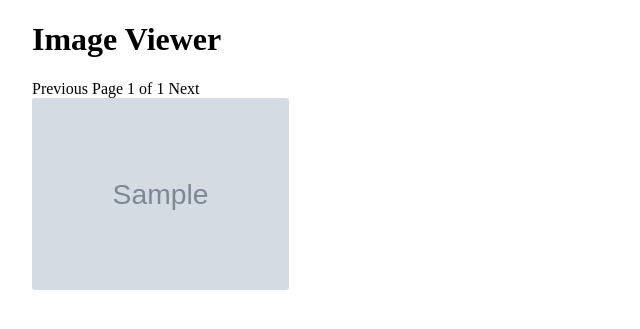
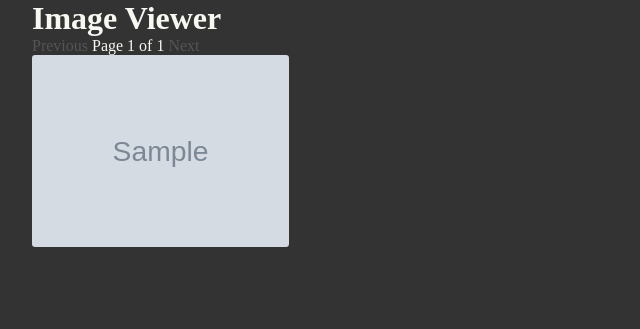
Before and after one commit to Clementef/flask_image_viewer, a Flask app: template templates/index.html in a window 1280 px wide. Shown: the top 329 px of the page, without its empty margins (0-640 px from the left). Run offline with Flask 3, Linux system fonts and the light colour scheme; the template is opened without the code that fills it: most values are stand-ins (such as "Sample title", 1, 10 or a date in 2020); grey boxes marked "Sample" are stand-in pictures.

Commit message:
add reset.css to reset default styles

```diff
--- a/app.py
+++ b/app.py
@@ -1,4 +1,5 @@
 from flask import Flask, render_template, send_from_directory, request
+
 import os
 
 app = Flask(__name__)
--- /dev/null
+++ b/static/reset.css
@@ -0,0 +1,40 @@
+/* Reset all default styles */
+html, body, div, span, applet, object, iframe,
+h1, h2, h3, h4, h5, h6, p, blockquote, pre,
+a, abbr, acronym, address, big, cite, code,
+del, dfn, em, img, ins, kbd, q, s, samp,
+small, strike, strong, sub, sup, tt, var,
+b, u, i, center,
+dl, dt, dd, ol, ul, li,
+fieldset, form, label, legend,
+table, caption, tbody, tfoot, thead, tr, th, td,
+article, aside, canvas, details, embed,
+figure, figcaption, footer, header, hgroup,
+menu, nav, output, ruby, section, summary,
+time, mark, audio, video {
+    margin: 0;
+    padding: 0;
+    border: 0;
+    vertical-align: baseline;
+}
+
+/* HTML5 display-role reset for older browsers */
+article, aside, details, figcaption, figure,
+footer, header, hgroup, menu, nav, section {
+    display: block;
+}
+
+ol, ul {
+    list-style: none;
+}
+
+blockquote:before, blockquote:after,
+q:before, q:after {
+    content: '';
+    content: none;
+}
+
+table {
+    border-collapse: collapse;
+    border-spacing: 0;
+}
--- a/static/style.css
+++ b/static/style.css
@@ -1,3 +1,16 @@
+body {
+    background-color: #333;
+    color: #f8f8f2;
+}
+
+a {
+    color: #f8f8f2;
+}
+
+.disabled {
+    color: #555;
+}
+
 ul {
     list-style-type: none;
     margin: 0;
--- a/templates/index.html
+++ b/templates/index.html
@@ -5,8 +5,9 @@
     <meta charset="UTF-8">
     <meta name="viewport" content="width=device-width, initial-scale=1.0">
     <title>Image Viewer</title>
+    <link rel="stylesheet" href="{{ url_for('static', filename='normalize.css') }}">
+    <link rel="stylesheet" href="{{ url_for('static', filename='reset.css') }}">
     <link rel="stylesheet" href="{{ url_for('static', filename='style.css') }}">
-    <link rel="stylesheet" href="{{ url_for('static', filename='normalize.css') }}">
 </head>
 
 <body>
```
